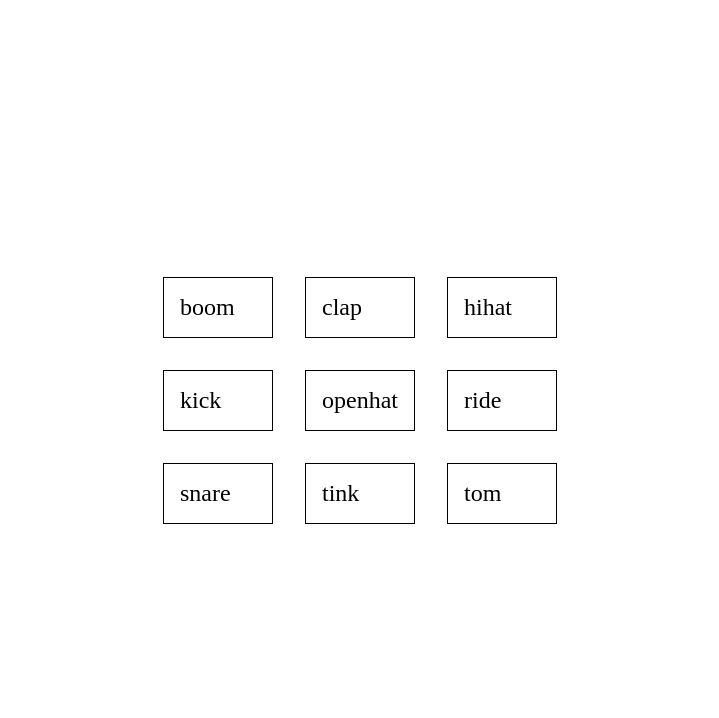
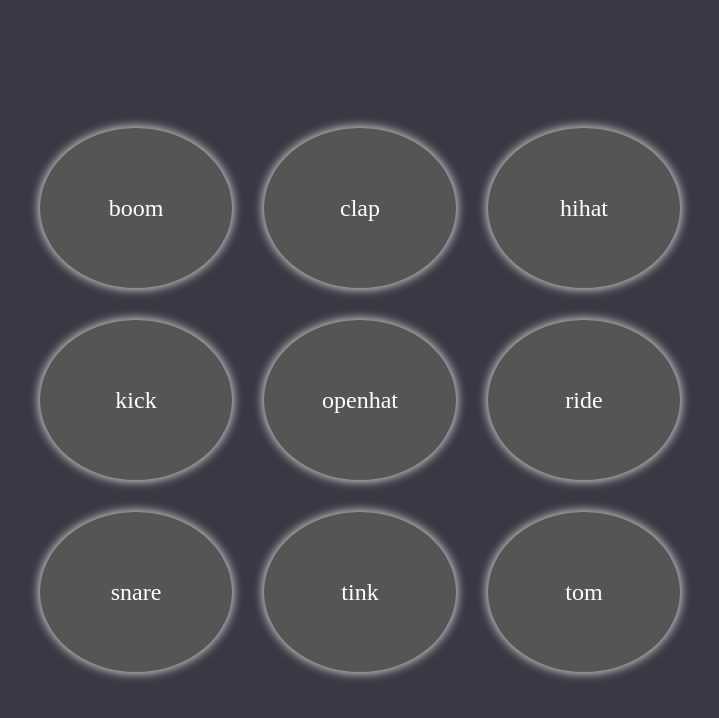
Before and after one commit to MaheshRath08/js_Drum_Kit, a plain HTML site: page index.html in a window 1280 px wide. Shown: the whole page, without its empty margins (280-999 px from the left). Drawn offline with Linux system fonts and the light colour scheme.

Commit message:
modified style

```diff
--- a/style.css
+++ b/style.css
@@ -8,6 +8,7 @@ body{
     align-items: center;
     justify-content: center;
     min-height: 100vh;
+    background-color: rgb(57, 56, 68);
 }
 .container{
     display: grid;
@@ -16,8 +17,16 @@ body{
 .kit{
     border: 1px solid black;
     cursor: pointer;
-    padding: 1rem;
     font-size: 1.5rem;
     margin: 1rem;
     user-select: none;
+    text-align: center;
+    border-radius: 50%;
+    width: 15vw;
+    height: 20vh;
+    line-height: 20vh;
+    background-color: #555;
+    color: white;
+    border: none;
+    box-shadow: 0 0 10px 2px #c5c5c5;
 }
```
